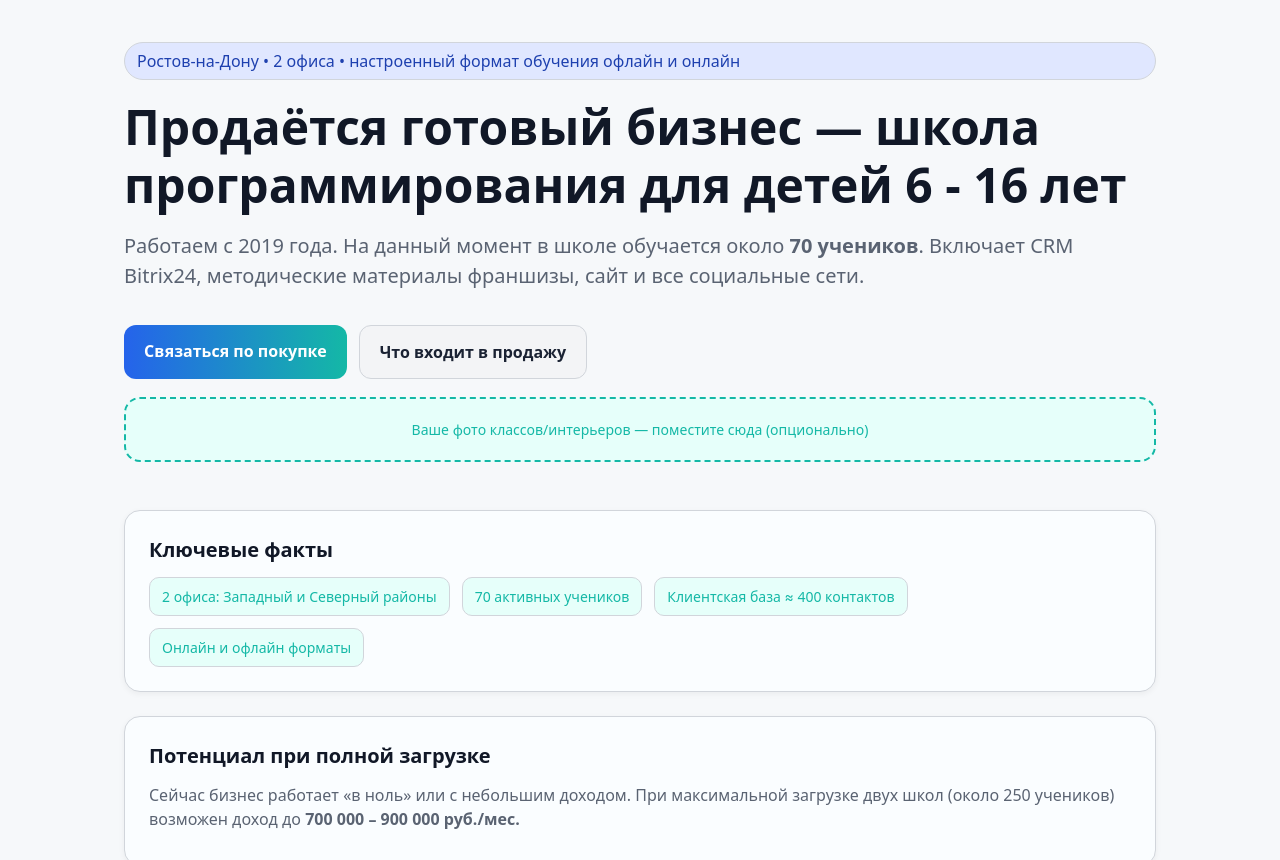
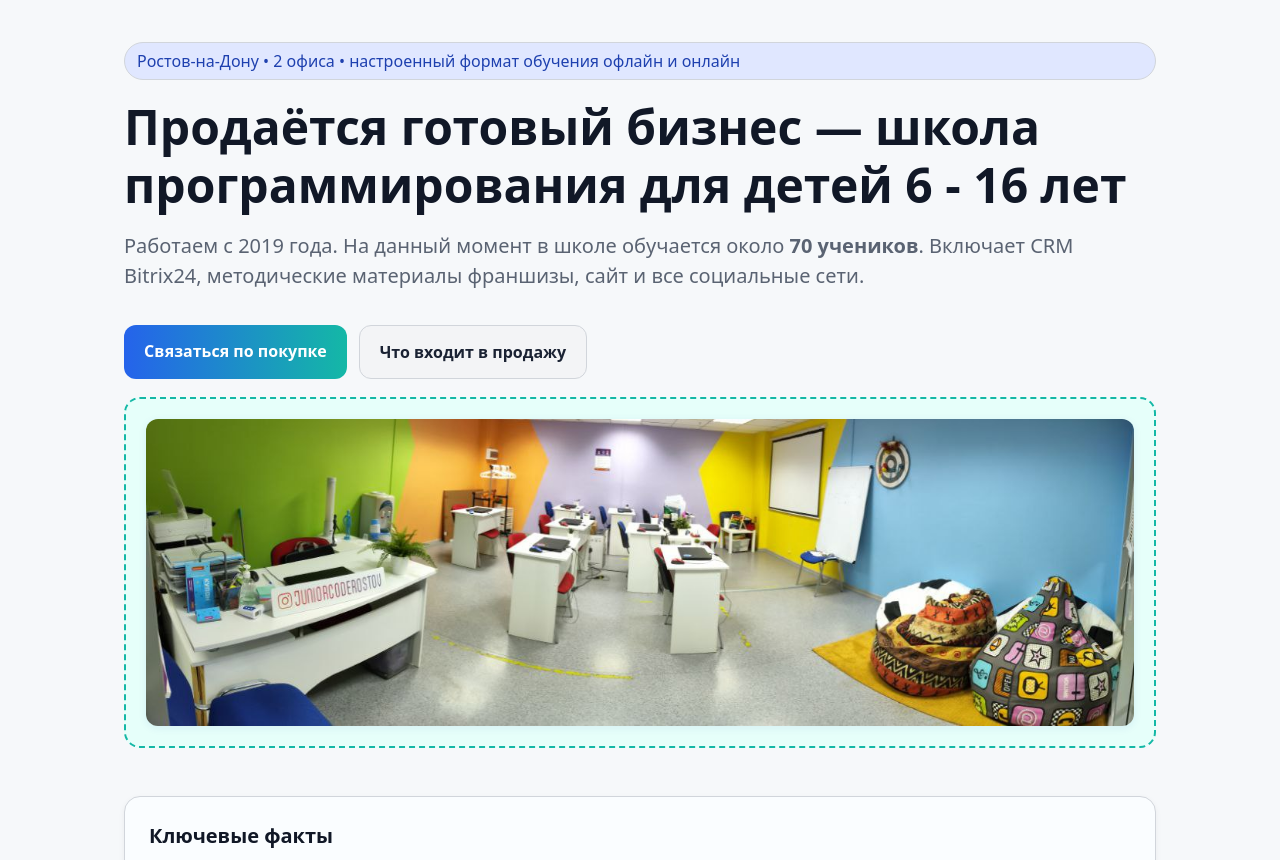
Before and after one commit to CatLana/juniorcoderostovbuisness, a plain HTML site: page index.html in a window 1280 px wide. Shown: the part 74-934 px from the top of the page. Drawn offline with Linux system fonts and the light colour scheme.

Commit message:
add photo to the preview section

```diff
--- a/index.html
+++ b/index.html
@@ -63,7 +63,7 @@
                 <a class="btn secondary" href="#details">Что входит в продажу</a>
             </div>
             <div class="hero-illustration" role="img" aria-label="Иллюстрация класса  ">
-                Ваше фото классов/интерьеров — поместите сюда (опционально)
+                <img src="assets/juniorcodezapadniy.jpg" alt="Класс ЮниорКод Западный" class="hero-illustration-img" />
             </div>
         </section>
 
@@ -82,7 +82,7 @@
             <article class="card span-12">
                 <h3>Потенциал при полной загрузке</h3>
                 <p>
-                    Сейчас бизнес работает «в ноль» или с небольшим доходом. При
+                    Сейчас бизнес работает с небольшим доходом. При
                     максимальной загрузке двух школ (около 250 учеников) возможен доход
                     до <strong>700 000 – 900 000 руб./мес.</strong>
                 </p>
--- a/styles.css
+++ b/styles.css
@@ -1,3 +1,12 @@
+/* Hero illustration image styles */
+.hero-illustration-img {
+  max-width: 100%;
+  height: auto;
+  border-radius: 12px;
+  box-shadow: 0 2px 8px rgba(30,64,175,0.08);
+  margin: 0 auto;
+  display: block;
+}
 :root {
   --bg: #f6f8fa;
   --card: #fafdff;
```
Also changed, not shown: assets/juniorcodezapadniy.jpg (added).
